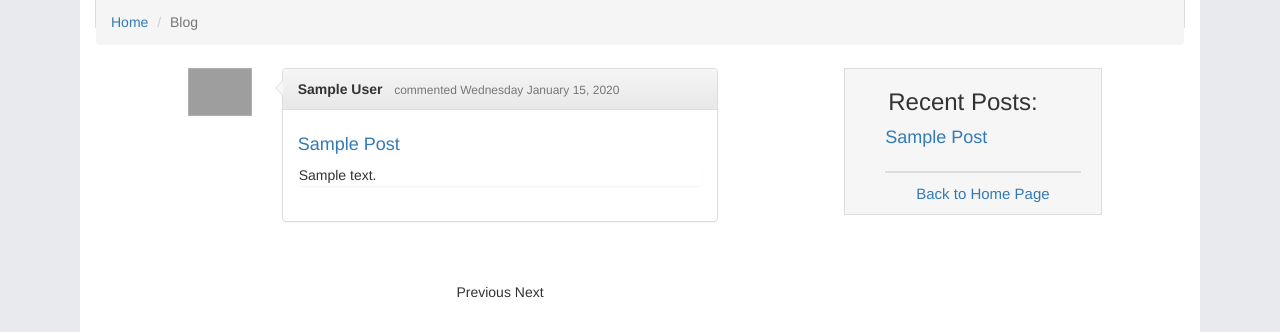
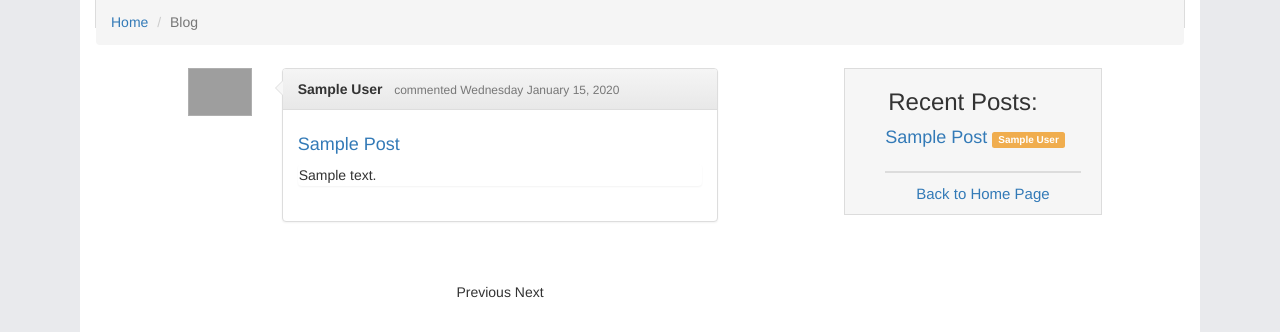
Before and after one commit to jreiher2003/Blog-Jeff, a Flask app: page /blog in a window 1280 px wide. Shown: the part 256-588 px from the top of the page. Run offline with Flask 2, Linux system fonts and the light colour scheme; tables that the repository leaves empty hold one stand-in row (values such as "Sample post"); some libraries are stand-ins or nearby versions; grey boxes are pictures that could not be loaded.

Commit message:
Add label to recent post side menu

```diff
--- a/app/static/css/styles.css
+++ b/app/static/css/styles.css
@@ -177,6 +177,9 @@ ul.flashes {
 .blog__post {
 	margin-bottom: 225px;
 }
+.small_rp {
+	font-size: 10px;
+}
 /*####### Login Form - Create Edit Delete Post #############*/
 .login-page, .post {
 	margin-bottom: 100px;
--- a/app/templates/blog.html
+++ b/app/templates/blog.html
@@ -71,7 +71,7 @@
 				<h3 class="text-center">Recent Posts:</h3>
 				<ul class="recent__post__list">
 					{% for post in posts.items %}
-					<li class="text-capitalize"><a href="{{ url_for('blog_post', blog_id=post.id, blog_title=post.slug) }}">{{ post.title }}</a></li>
+					<li class="text-capitalize"><a href="{{ url_for('blog_post', blog_id=post.id, blog_title=post.slug) }}">{{ post.title }}</a>&nbsp;<span class="small_rp label label-warning">{{ post.author.name }}</span></li>
 					<br>
 					{% endfor %}
 					<li class="recent__post_hr"></li>
```
